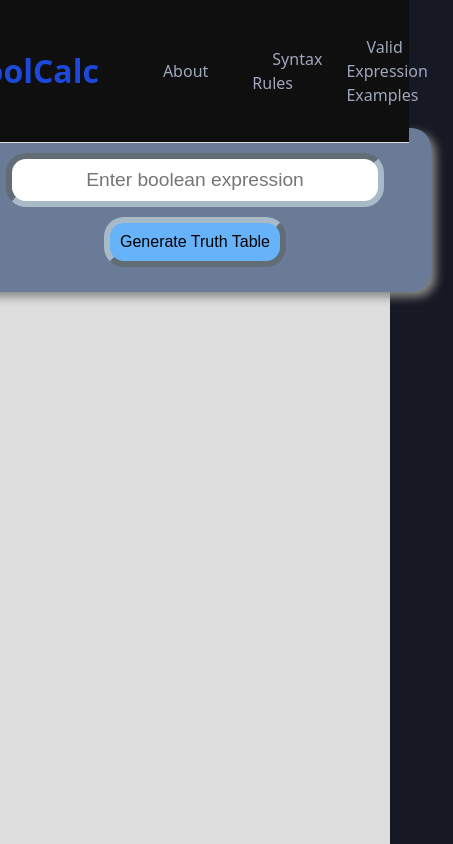
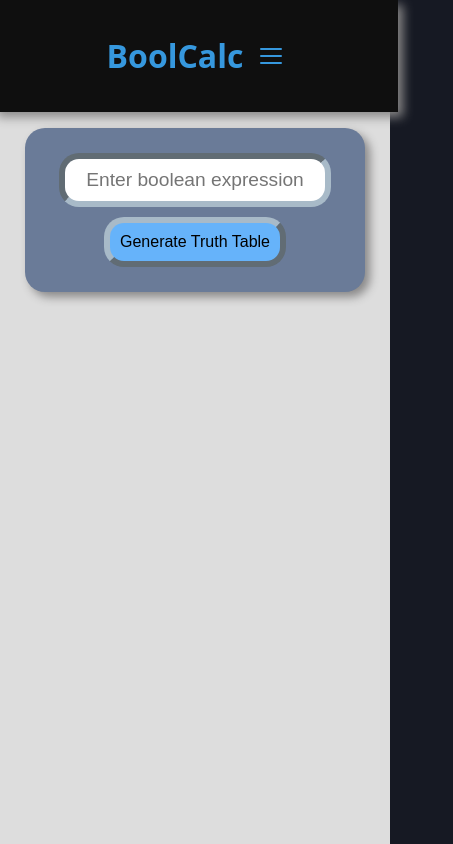
Before and after one commit to linus-319/boolcalc, a React (Vite) app: page / in a window 390 px wide. Shown: the whole page, 453 px wide, since content can reach past the window. Built offline with nearby package versions, Linux system fonts and the light colour scheme.

Commit message:
fixed navbar for mobile

```diff
--- a/src/components/ExprInput.module.css
+++ b/src/components/ExprInput.module.css
@@ -3,7 +3,6 @@
   display: flex;
   justify-content: center;
   padding: 20px 20px;
-
 }
 
 .form-container form {
@@ -15,6 +14,7 @@
   padding: 20px;
   margin: 0 2px;
   box-shadow: 5px 5px 10px rgb(137, 136, 136);
+  max-width: 600px;
 }
 
 .form-input {
@@ -39,3 +39,9 @@
   border-width: 6px;
   border-color: rgb(168, 186, 200);
 }
+
+@media (max-width: 600px) {
+  .form-container form {
+    max-width: 300px;
+  }
+}
--- a/src/components/Navbar.module.css
+++ b/src/components/Navbar.module.css
@@ -4,16 +4,18 @@
   align-items: center;
   padding: 1.2rem;
   background: #0f0f0f;
-    border-bottom: 1px solid #ddd;
-    width: 100vw;
+  width: 100%;
   position: fixed;
   z-index: 1000;
+  box-shadow: 5px 5px 10px rgb(137, 136, 136);
 }
 
 .navlink {
+  display: inline-block;
   text-decoration: none;
   color: #a0a7be;
-  margin: 20px;
+  padding: 0.5rem 1rem;
+  border-radius: 6px;
 }
 
 .navlist {
@@ -25,12 +27,93 @@
   padding: 0;
 }
 
+.nav-item {
+  display: block;
+  border-radius: 10px;
+}
+
+.nav-item:hover {
+  background-color: rgb(33, 33, 33);
+}
+
 .logo {
   text-decoration: none;
   font-weight: bold;
   font-size: 2rem;
   text-align: start;
-  color: #1c49da;
-  margin: 20px;
+  color: #3698de;
+  margin: 0;
+  border-radius: 10px;
+  padding: 0.5rem;
+}
 
+.logo:hover {
+  background-color: rgb(33, 33, 33);
 }
+
+.menu-button {
+  background: none;
+  border: none;
+  cursor: pointer;
+
+  width: 40px;
+  height: 40px;
+
+  display: none;
+  flex-direction: column;
+  justify-content: center;
+  align-items: center;
+  gap: 5px;
+
+  border-radius: 10px;
+}
+
+.menu-button span {
+  width: 22px;
+  height: 2px;
+  background-color: #3698de;
+  border-radius: 2px;
+}
+
+.menu-button:hover {
+  background-color: rgb(33, 33, 33);
+}
+
+@media (max-width: 600px) {
+  .navbar {
+    padding: 0.5rem;
+  }
+
+  .menu-button {
+    display: flex;
+  }
+
+  .navlink {
+    padding: 0;
+  }
+
+  .navlist {
+    flex-direction: column;
+    align-items: stretch;
+  }
+
+  .navlist li {
+    padding: 0;
+  }
+
+  .nav-item {
+    display: none;
+    text-align: center;
+  }
+
+  .nav-item.open {
+    display: block;
+  }
+
+  .bar {
+    display: flex;
+    justify-content: space-between;
+    align-items: center;
+    width: 100%;
+  }
+}
--- a/src/components/Navbar.tsx
+++ b/src/components/Navbar.tsx
@@ -1,29 +1,38 @@
 import { Link } from 'react-router-dom'
 import styles from './Navbar.module.css'
+import { useState } from 'react'
 
 export default function Navbar() {
+  const [isOpen, setIsOpen] = useState(false);
+
+  const menuToggle = () => {
+    if (isOpen) {
+      setIsOpen(false);
+    }
+    else {
+      setIsOpen(true);
+    }
+  }
+
   return (
     <nav className={styles.navbar}>
       <ul className={styles.navlist}>
-        <li>
-          <Link to="/" className={styles.logo}>
-            BoolCalc
-          </Link>
+        <li className={styles.bar}>
+          <Link to="/" className={styles.logo}>BoolCalc</Link>
+          <button onClick={menuToggle} className={styles['menu-button']} aria-label="Toggle menu">
+            <span />
+            <span />
+            <span />
+          </button>
         </li>
-        <li>
-          <Link to='/about' className={styles.navlink}>
-            About
-          </Link>
+        <li className={`${styles['nav-item']} ${isOpen ? styles.open : ''}`}>
+          <Link to='/about' className={styles.navlink}>About</Link>
         </li>
-        <li>
-          <Link to='/syntax' className={styles.navlink}>
-            Syntax Rules
-          </Link>
+        <li className={`${styles['nav-item']} ${isOpen ? styles.open : ''}`}>
+          <Link to='/syntax' className={styles.navlink}>Syntax</Link>
         </li>
-        <li>
-          <Link to='/valid-expression-examples' className={styles.navlink}>
-            Valid Expression Examples
-          </Link>
+        <li className={`${styles['nav-item']} ${isOpen ? styles.open : ''}`}>
+          <Link to='/valid-expression-examples' className={styles.navlink}>Examples</Link>
         </li>
       </ul>
     </nav>
--- a/src/pages/Home.tsx
+++ b/src/pages/Home.tsx
@@ -11,9 +11,7 @@ export default function Home() {
   return (
     <div className="parent-div">
       <div className='page-container'>
-        <div>
-          <ExprInput onResultChange={setResult} />
-        </div>
+        <ExprInput onResultChange={setResult} />
         {result && <div className={styles["truth-table"]}>
           <div>
             {result.type === "Invalid"
```
Lines whose indentation alone changed are shown as unchanged.
